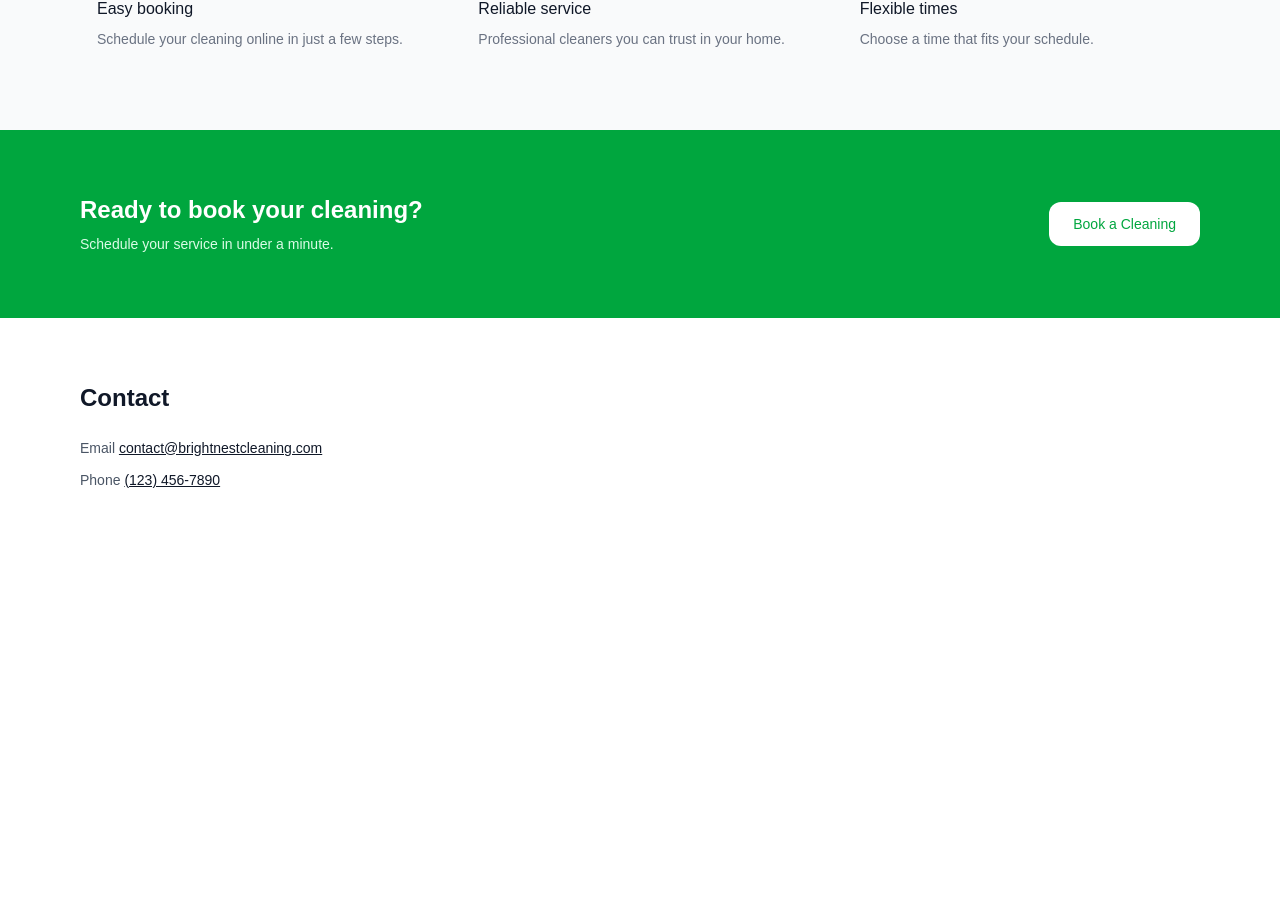
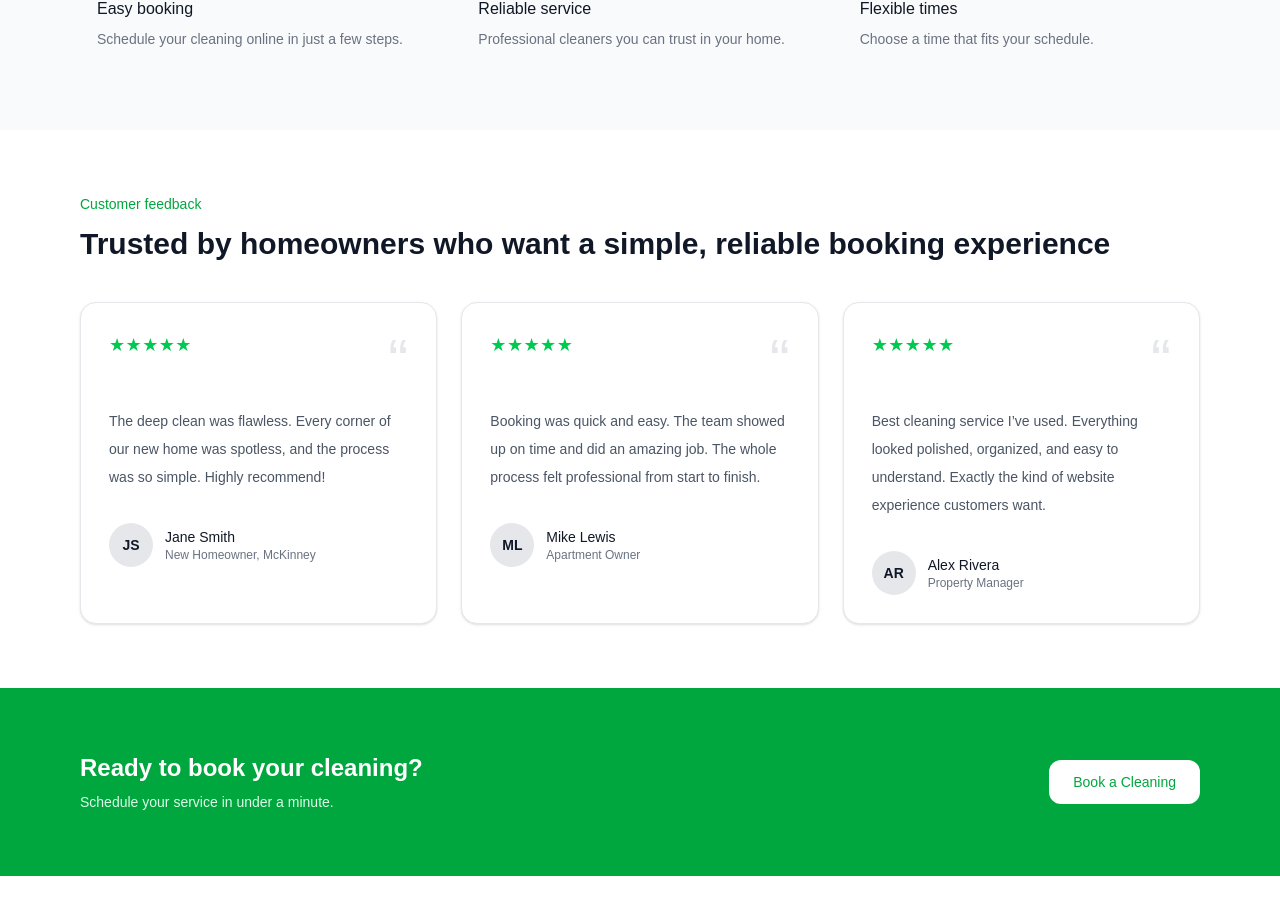
Before and after one commit to SBvibes/booking-demo, a Next.js app: page / in a window 1280 px wide. Shown: the part 1278-2192 px from the top of the page. Before the commit the page ends 1832 px from the top, so only its background shows below. Built offline with nearby package versions, Linux system fonts and the light colour scheme.

Commit message:
add testimonial glow hover section

```diff
--- a/app/page.tsx
+++ b/app/page.tsx
@@ -2,6 +2,7 @@ import Navbar from "@/components/Navbar";
 import Hero from "@/components/Hero";
 import ServicesSection from "@/components/ServicesSection";
 import WhyChooseUs from "@/components/WhyChooseUs";
+import TestimonialGrid from "@/components/TestimonialGrid";
 import CTA from "@/components/CTA";
 import ContactSection from "@/components/ContactSection";
 
@@ -12,6 +13,7 @@ export default function Home() {
       <Hero />
       <ServicesSection />
       <WhyChooseUs />
+      <TestimonialGrid />
       <CTA />
       <ContactSection />
     </main>
--- /dev/null
+++ b/components/TestimonialGrid.tsx
@@ -0,0 +1,140 @@
+"use client";
+
+import { useEffect, useRef } from "react";
+
+const testimonials = [
+  {
+    initials: "JS",
+    name: "Jane Smith",
+    meta: "New Homeowner, McKinney",
+    text: "The deep clean was flawless. Every corner of our new home was spotless, and the process was so simple. Highly recommend!",
+  },
+  {
+    initials: "ML",
+    name: "Mike Lewis",
+    meta: "Apartment Owner",
+    text: "Booking was quick and easy. The team showed up on time and did an amazing job. The whole process felt professional from start to finish.",
+  },
+  {
+    initials: "AR",
+    name: "Alex Rivera",
+    meta: "Property Manager",
+    text: "Best cleaning service I’ve used. Everything looked polished, organized, and easy to understand. Exactly the kind of website experience customers want.",
+  },
+];
+
+export default function TestimonialGrid() {
+  const gridRef = useRef<HTMLDivElement | null>(null);
+
+  useEffect(() => {
+    const cards = gridRef.current?.querySelectorAll<HTMLElement>("[data-glow-card]");
+    if (!cards) return;
+
+    const handleMove = (card: HTMLElement, e: MouseEvent) => {
+      const rect = card.getBoundingClientRect();
+      const x = e.clientX - rect.left;
+      const y = e.clientY - rect.top;
+
+      card.style.setProperty("--x", `${x}px`);
+      card.style.setProperty("--y", `${y}px`);
+    };
+
+    const cleanups: Array<() => void> = [];
+
+    cards.forEach((card) => {
+      const onMove = (e: MouseEvent) => handleMove(card, e);
+      const onLeave = () => {
+        card.style.setProperty("--x", "50%");
+        card.style.setProperty("--y", "50%");
+      };
+
+      card.addEventListener("mousemove", onMove);
+      card.addEventListener("mouseleave", onLeave);
+
+      cleanups.push(() => {
+        card.removeEventListener("mousemove", onMove);
+        card.removeEventListener("mouseleave", onLeave);
+      });
+    });
+
+    return () => {
+      cleanups.forEach((fn) => fn());
+    };
+  }, []);
+
+  return (
+    <section className="mx-auto max-w-6xl px-4 py-16">
+      <div className="mb-10">
+        <p className="mb-3 text-sm font-medium text-green-600 dark:text-green-400">
+          Customer feedback
+        </p>
+        <h2 className="text-2xl font-semibold text-gray-900 dark:text-white md:text-3xl">
+          Trusted by homeowners who want a simple, reliable booking experience
+        </h2>
+      </div>
+
+      <div
+        ref={gridRef}
+        className="grid gap-6 md:grid-cols-3"
+      >
+        {testimonials.map((item) => (
+          <article
+            key={item.name}
+            data-glow-card
+            className="testimonial-card relative overflow-hidden rounded-2xl border border-gray-200 bg-white p-7 shadow-sm transition-colors dark:border-[#222] dark:bg-[#101010]"
+            style={
+              {
+                "--x": "50%",
+                "--y": "50%",
+              } as React.CSSProperties
+            }
+          >
+            <div className="pointer-events-none absolute inset-0 opacity-0 transition-opacity duration-200 testimonial-glow" />
+
+            <div className="relative z-10">
+              <div className="mb-4 flex items-start justify-between">
+                <div className="text-lg tracking-wide text-green-500">★★★★★</div>
+                <div className="text-6xl leading-none text-gray-200 dark:text-[#333]">
+                  “
+                </div>
+              </div>
+
+              <p className="mb-8 text-sm leading-7 text-gray-600 dark:text-gray-300">
+                {item.text}
+              </p>
+
+              <div className="flex items-center gap-3">
+                <div className="flex h-11 w-11 items-center justify-center rounded-full bg-gray-200 text-sm font-semibold text-gray-900 dark:bg-[#2a2a2a] dark:text-white">
+                  {item.initials}
+                </div>
+
+                <div>
+                  <div className="text-sm font-medium text-gray-900 dark:text-white">
+                    {item.name}
+                  </div>
+                  <div className="text-xs text-gray-500 dark:text-gray-400">
+                    {item.meta}
+                  </div>
+                </div>
+              </div>
+            </div>
+          </article>
+        ))}
+      </div>
+
+      <style jsx>{`
+        .testimonial-card:hover .testimonial-glow {
+          opacity: 1;
+        }
+
+        .testimonial-glow {
+          background: radial-gradient(
+            320px circle at var(--x) var(--y),
+            rgba(30, 215, 96, 0.15),
+            transparent 40%
+          );
+        }
+      `}</style>
+    </section>
+  );
+}
```
